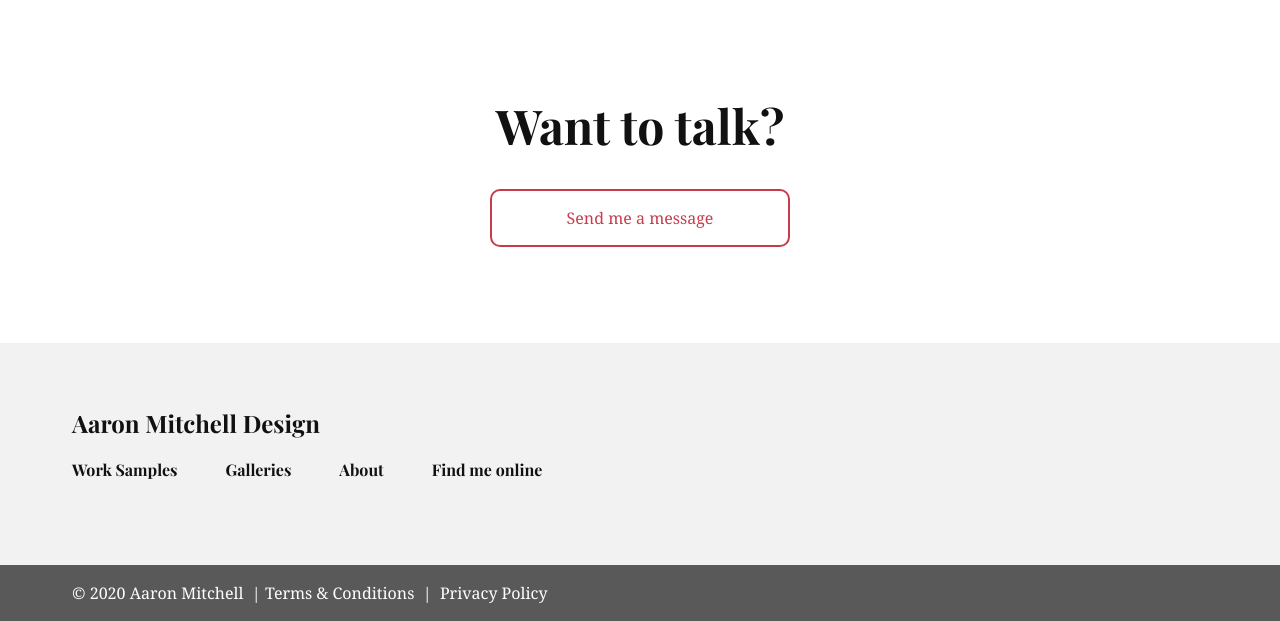
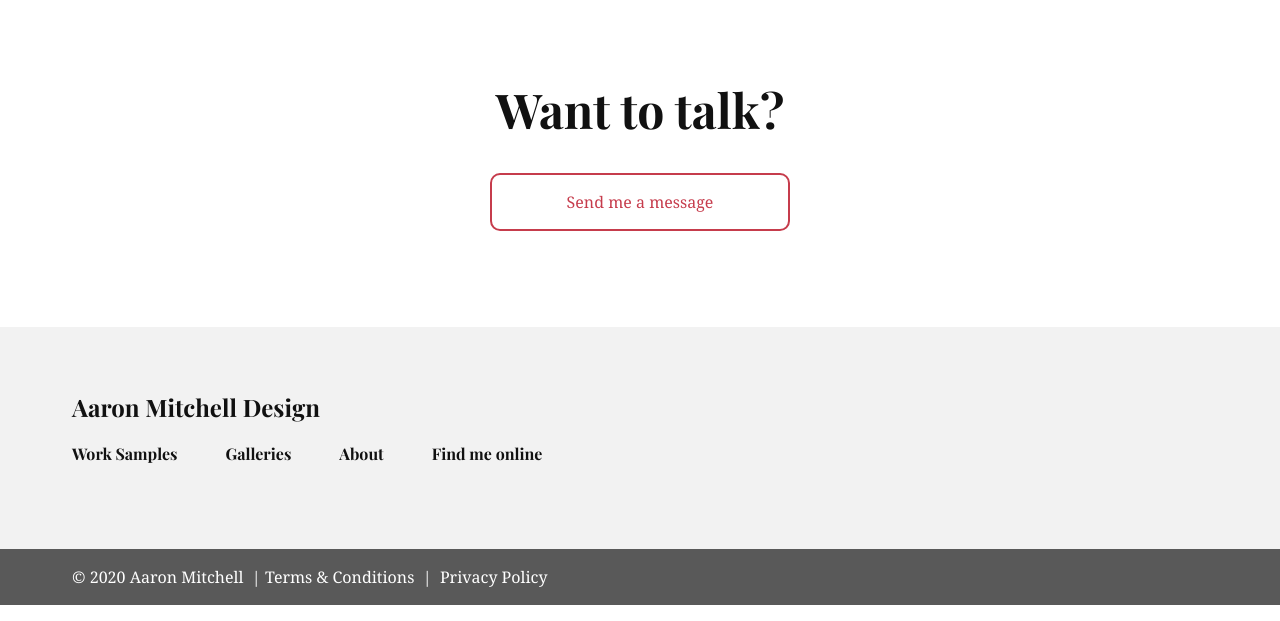
Before and after one commit to amitchell89/react-redux-portfolio, a React app: page / in a window 1280 px wide. Shown: the part 1296-1917 px from the top of the page. Built offline with nearby package versions, Linux system fonts and the light colour scheme.

Commit message:
minor gallry / home page cleanup

```diff
--- a/src/css/gallery.scss
+++ b/src/css/gallery.scss
@@ -15,6 +15,7 @@
   max-height: 228px;
   background-size: cover;
   background-position: center;
+  cursor: pointer;
 }
 
 // Home layout: 4 column
--- a/src/views/Gallery/Gallery.scss
+++ b/src/views/Gallery/Gallery.scss
@@ -1,4 +1,5 @@
 .Gallery__page {
+
 	.col__right h1 {
 		text-transform: capitalize;
 		margin-bottom: 3rem;
--- a/src/views/Home/Home.scss
+++ b/src/views/Home/Home.scss
@@ -1,5 +1,5 @@
 .Home__contact {
-	margin-top: 6rem;
+	margin-top: 5rem;
 	h1 {
 		margin-bottom: 2rem;
 	}
```
Also changed, not shown: src/dist/bundle.js, 2 other files.
